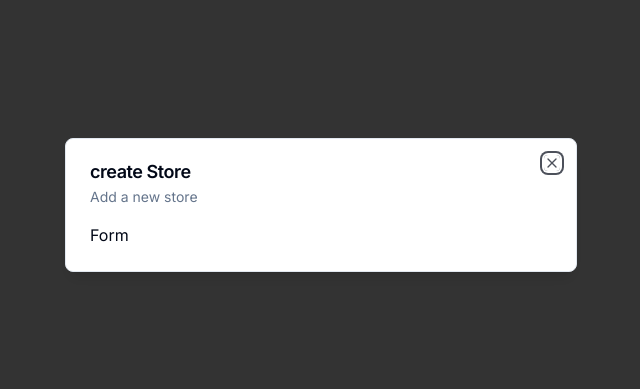
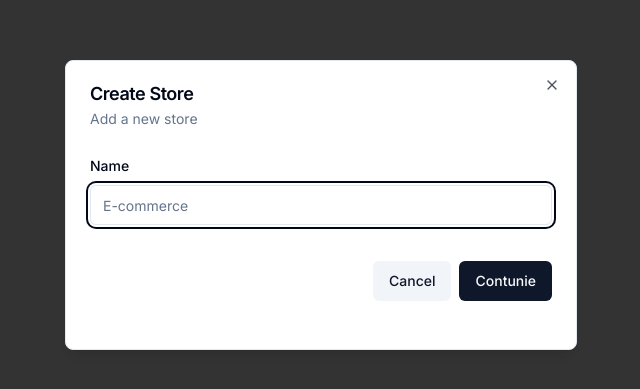
Before and after one commit to efegorkemumit/ecommerce-nextjs14, a Next.js app: page / in a window 1280 px wide. Shown: the part 195-584 px from the top of the page, without its empty margins (319-959 px from the left). Built offline with nearby package versions, Linux system fonts and the light colour scheme.

Commit message:
Form Component

```diff
--- a/app/layout.tsx
+++ b/app/layout.tsx
@@ -3,6 +3,7 @@
 import "./globals.css";
 import { ClerkProvider } from '@clerk/nextjs'
 import ModalProvider from "@/providers/modal-provider";
+import { ToastProvider } from "@/providers/toast-provider";
 
 const inter = Inter({ subsets: ["latin"] });
 
@@ -22,6 +23,7 @@
     <html lang="en">
       <body className={inter.className}>
 
+        <ToastProvider/>
         <ModalProvider/>
         {children}
 
--- a/components/modals/store-modal.tsx
+++ b/components/modals/store-modal.tsx
@@ -1,10 +1,15 @@
 
 'use client'
-import React from 'react'
+import React, { useState } from 'react'
 import { zodResolver } from '@hookform/resolvers/zod';
 import * as z from 'zod';
 import Modal from './modal';
 import { useStoremodal } from '@/hooks/use-store-modal';
+import { useForm } from 'react-hook-form';
+import toast from 'react-hot-toast';
+import { Form, FormControl, FormField, FormItem, FormLabel } from '../ui/form';
+import { Input } from '../ui/input';
+import { Button } from '../ui/button';
 
 
 const formSchema = z.object({
@@ -13,14 +18,84 @@
 
 const StoreModal = () => {
     const storeModal = useStoremodal()
+
+    const [loading, setLoading] = useState(false);
+
+    const form = useForm<z.infer<typeof formSchema>>({
+      resolver: zodResolver(formSchema),
+      defaultValues:{
+        name:"",
+      }
+
+    })
+
+    const onSubmit = async(values: z.infer<typeof formSchema>)=>{
+
+      try {
+
+        setLoading(true)
+
+        /////// api
+
+      } catch (error) {
+        toast.error("Something went wrong")
+
+      }
+      finally{
+        setLoading(false);
+      }
+
+    }
   return (
     <Modal
-    title='create Store'
+    title='Create Store'
     description='Add a new store'
     isOpen={storeModal.isOpen}
     onClose={storeModal.onClose}>
 
-        Form
+        <div>
+
+          <div className='space-y-6 py-2 pb-6'>
+                <div className='space-y-6'>
+                  <Form {...form}>
+                    <form onSubmit={form.handleSubmit(onSubmit)}>
+                      <FormField control={form.control}
+                      name="name"
+                      render={({field})=>(
+                        <FormItem>
+                          <FormLabel>Name</FormLabel>
+                          <FormControl>
+                            <Input
+                            disabled={loading}
+                            placeholder='E-commerce' {...field}>
+
+                            </Input>
+                          </FormControl>
+
+
+                        </FormItem>
+                      )}/>
+
+                        <div className='pt-9 space-x-2 flex items-center justify-end w-full'>
+                          <Button  disabled={loading}  variant="secondary" onClick={storeModal.onClose}>Cancel</Button>
+                          <Button  disabled={loading}  variant="default" type='submit'>Contunie</Button>
+
+
+
+                        </div>
+
+
+
+                    </form>
+                  </Form>
+
+
+                </div>
+
+
+          </div>
+
+          </div>
 
     </Modal>
   )
--- a/package.json
+++ b/package.json
@@ -26,6 +26,7 @@
     "react": "^18",
     "react-dom": "^18",
     "react-hook-form": "^7.50.1",
+    "react-hot-toast": "^2.4.1",
     "tailwind-merge": "^2.2.1",
     "tailwindcss-animate": "^1.0.7",
     "zod": "^3.22.4",
--- /dev/null
+++ b/providers/toast-provider.tsx
@@ -0,0 +1,9 @@
+
+import { Toaster } from 'react-hot-toast';
+
+
+export const ToastProvider = ()=>{
+    return(
+        <Toaster/>
+    )
+}
```
Also changed, not shown: 1 other file (tests, documents, lock files or other folders).
